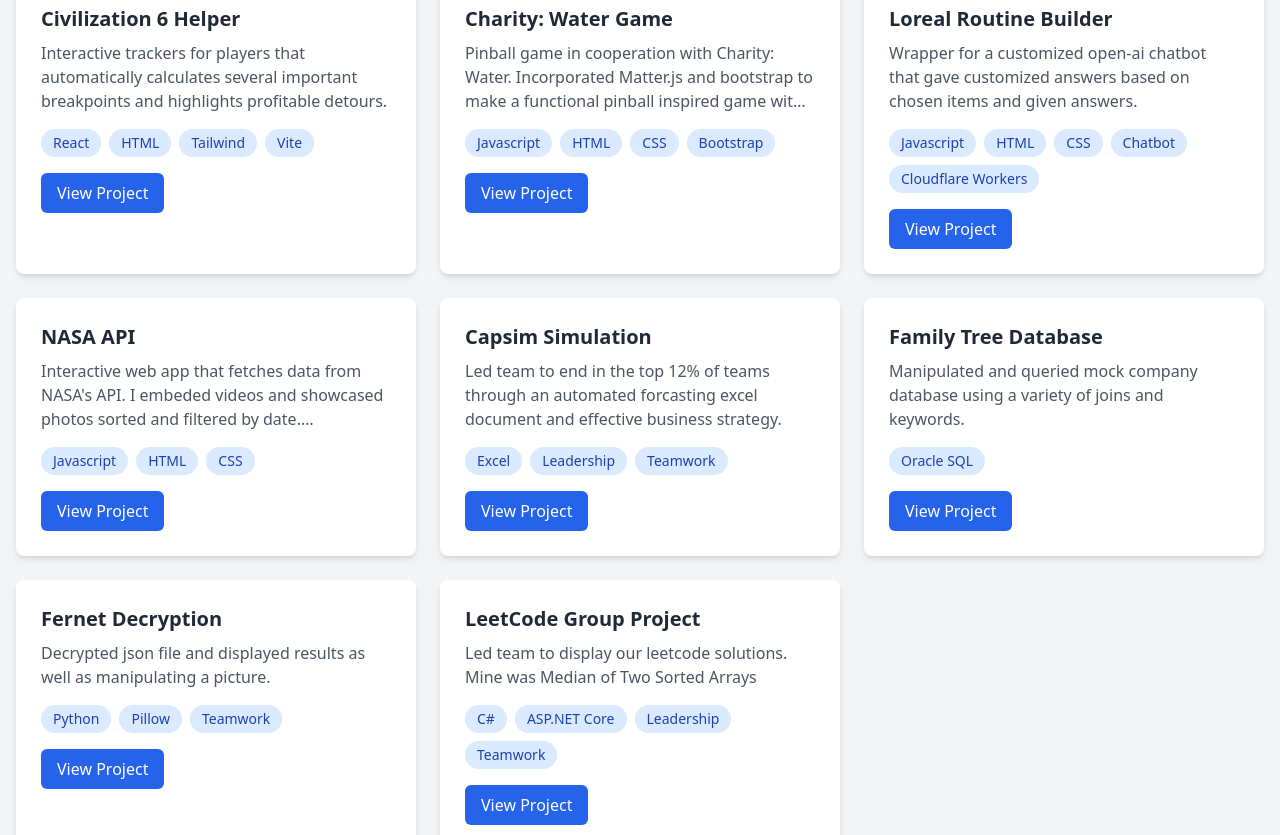
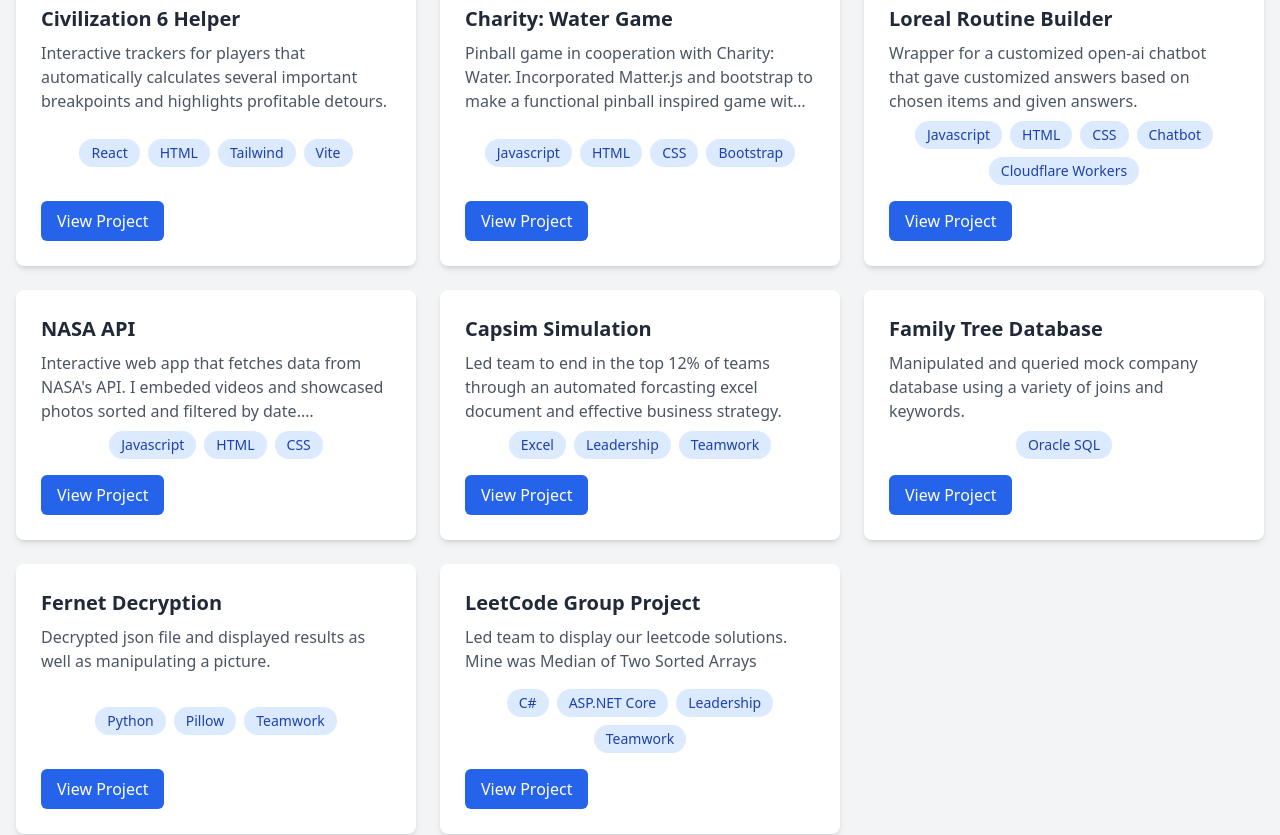
Before and after one commit to huntt3/Trevor-Hunt-Portfolio, a React (Vite) app in the folder Trevor-Hunt-Portfolio/: page / in a window 1280 px wide. Shown: the part 500-1335 px from the top of the page. Built offline with nearby package versions, Linux system fonts and the light colour scheme.

Commit message:
Centered Tools Used

```diff
--- a/Trevor-Hunt-Portfolio/src/components/ProjectCard.tsx
+++ b/Trevor-Hunt-Portfolio/src/components/ProjectCard.tsx
@@ -50,16 +50,17 @@
         </div>
       )}
 
-      <div className="p-6">
+      <div className="p-6 flex flex-col h-full">
         <h3 className="text-xl font-semibold text-gray-800 mb-2">
           {project.title}
         </h3>
 
-        <p className="text-gray-600 mb-4 line-clamp-3">
+        <p className="text-gray-600 min-h-[3.5rem] mb-2 line-clamp-3">
           {project.description || "No description available"}
         </p>
 
-        <div className="flex flex-wrap gap-2 mb-4">
+        <div className="flex-1 flex items-center">
+          <div className="flex flex-wrap gap-2 w-full justify-center mb-4">
             {project.toolsUsed.map((tool, index) => (
               <span
                 key={index}
@@ -69,7 +70,9 @@
               </span>
             ))}
           </div>
+        </div>
 
+        <div className="mt-auto">
           {project.title === "Family Tree Database" &&
           typeof onViewFamilyTree === "function" ? (
             <button
@@ -95,6 +98,7 @@
           )}
         </div>
       </div>
+    </div>
   );
 };
 
```
Lines whose indentation alone changed are shown as unchanged.
